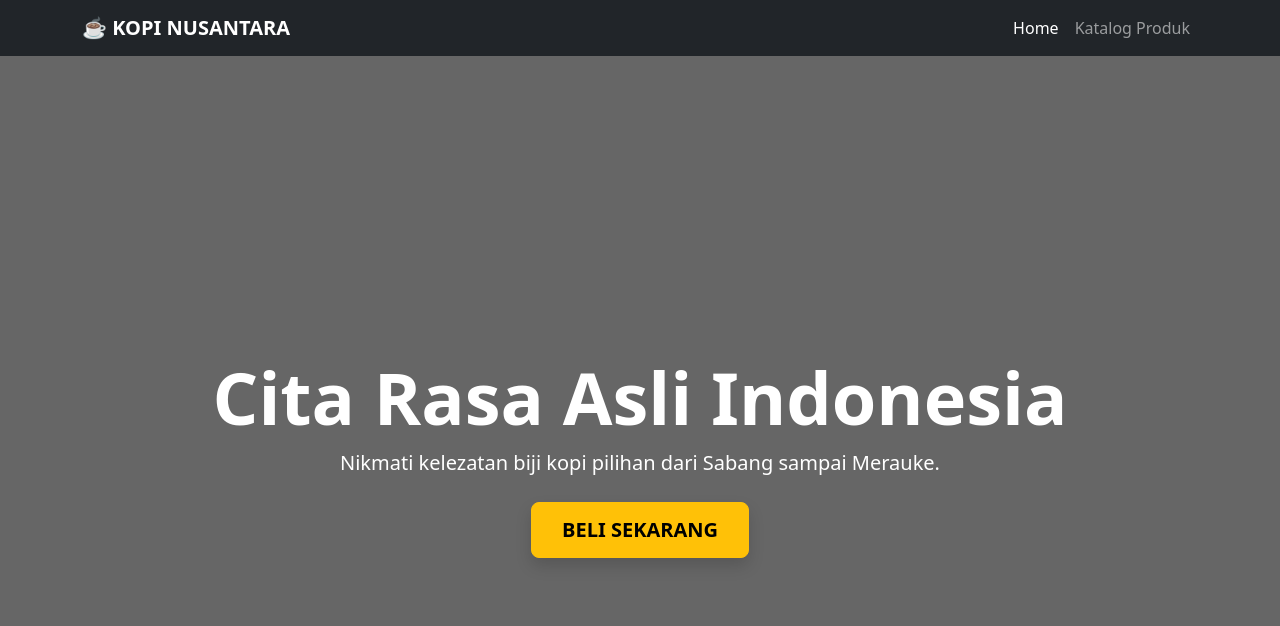
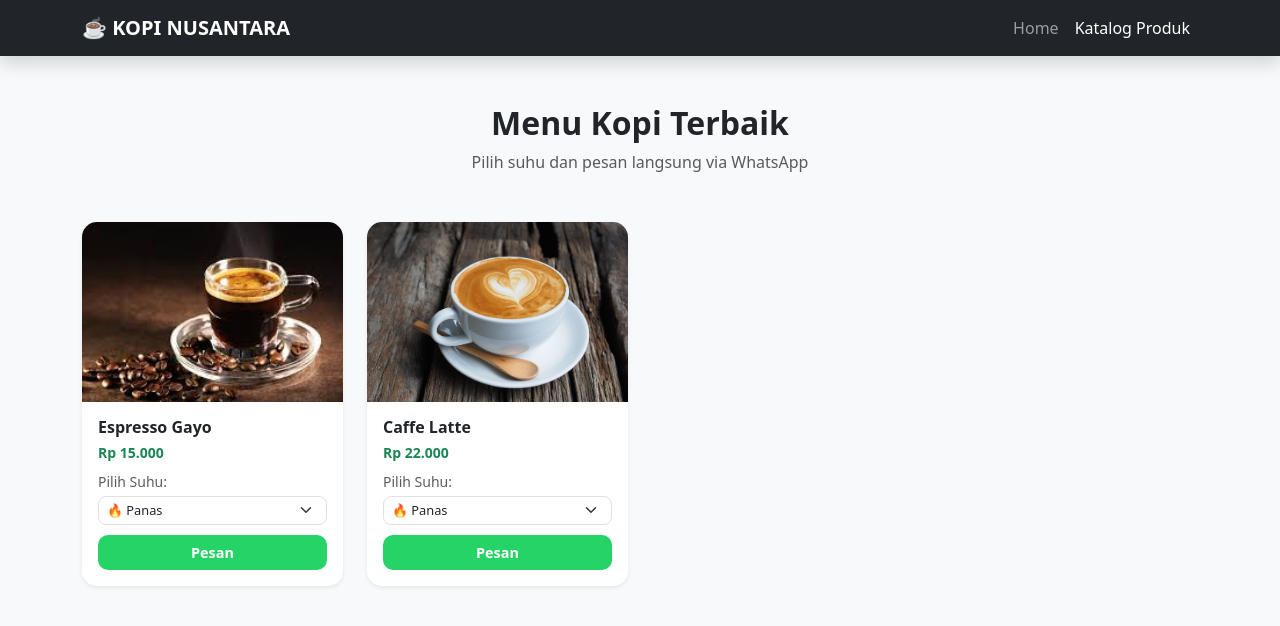
Before and after one commit to WhtTheHel/Tess, a plain HTML site: page index.html in a window 1280 px wide. Drawn offline with nearby package versions, Linux system fonts and the light colour scheme.

Commit message:
Update index.html

```diff
--- a/index.html
+++ b/index.html
@@ -3,26 +3,25 @@
 <head>
     <meta charset="UTF-8">
     <meta name="viewport" content="width=device-width, initial-scale=1.0">
-    <title>Kopi Nusantara | Beranda</title>
+    <title>Katalog Produk - Kopi Nusantara</title>
     <link href="https://cdn.jsdelivr.net/npm/bootstrap@5.3.0/dist/css/bootstrap.min.css" rel="stylesheet">
     <style>
-        .hero {
-            background: linear-gradient(rgba(0,0,0,0.6), rgba(0,0,0,0.6)), url('img/hero-bg.jpg');
-            background-size: cover;
-            background-position: center;
-            height: 100vh;
-            display: flex;
-            align-items: center;
-            justify-content: center;
-            color: white;
-            text-align: center;
-        }
-        .btn-warning { font-weight: bold; padding: 12px 30px; }
+        body { background-color: #f8f9fa; }
+        /* Responsivitas Kartu */
+        .card-produk { border: none; border-radius: 15px; transition: 0.3s; height: 100%; display: flex; flex-direction: column; }
+        .card-produk:hover { transform: translateY(-5px); box-shadow: 0 10px 20px rgba(0,0,0,0.1); }
+        .img-container { height: 180px; overflow: hidden; border-top-left-radius: 15px; border-top-right-radius: 15px; }
+        .img-container img { width: 100%; height: 100%; object-fit: cover; }
+
+        /* Gaya Dropdown & Tombol */
+        .form-select-sm { font-size: 0.8rem; border-radius: 8px; margin-bottom: 10px; }
+        .btn-wa { background-color: #25d366; color: white; font-weight: bold; font-size: 0.9rem; border-radius: 10px; }
+        .btn-wa:hover { background-color: #128c7e; color: white; }
     </style>
 </head>
 <body>
 
-<nav class="navbar navbar-expand-lg navbar-dark bg-dark sticky-top">
+<nav class="navbar navbar-expand-lg navbar-dark bg-dark sticky-top shadow">
     <div class="container">
         <a class="navbar-brand fw-bold" href="index.html">☕ KOPI NUSANTARA</a>
         <button class="navbar-toggler" type="button" data-bs-toggle="collapse" data-bs-target="#navbarNav">
@@ -30,20 +29,77 @@
         </button>
         <div class="collapse navbar-collapse" id="navbarNav">
             <ul class="navbar-nav ms-auto">
-                <li class="nav-item"><a class="nav-link active" href="index.html">Home</a></li>
-                <li class="nav-item"><a class="nav-link" href="produk.html">Katalog Produk</a></li>
+                <li class="nav-item"><a class="nav-link" href="index.html">Home</a></li>
+                <li class="nav-item"><a class="nav-link active" href="produk.html">Katalog Produk</a></li>
             </ul>
         </div>
     </div>
 </nav>
 
-<header class="hero">
-    <div class="container">
-        <h1 class="display-2 fw-bold">Cita Rasa Asli Indonesia</h1>
-        <p class="lead mb-4">Nikmati kelezatan biji kopi pilihan dari Sabang sampai Merauke.</p>
-        <a href="produk.html" class="btn btn-warning btn-lg shadow">BELI SEKARANG</a>
+<div class="container my-5">
+    <div class="text-center mb-5">
+        <h2 class="fw-bold">Menu Kopi Terbaik</h2>
+        <p class="text-muted">Pilih suhu dan pesan langsung via WhatsApp</p>
     </div>
-</header>
+
+    <div class="row g-3 g-md-4">
+
+        <div class="col-6 col-md-4 col-lg-3">
+            <div class="card card-produk shadow-sm">
+                <div class="img-container">
+                    <img src="img/espresso.jpg" alt="Espresso">
+                </div>
+                <div class="card-body p-3 d-flex flex-column">
+                    <h6 class="fw-bold mb-1">Espresso Gayo</h6>
+                    <p class="text-success small fw-bold mb-2">Rp 15.000</p>
+
+                    <label class="small text-muted mb-1">Pilih Suhu:</label>
+                    <select class="form-select form-select-sm" id="temp-espresso">
+                        <option value="Panas">🔥 Panas</option>
+                        <option value="Dingin">❄️ Dingin</option>
+                    </select>
+
+                    <button onclick="pesanKopi('Espresso Gayo', 'temp-espresso')" class="btn btn-wa w-100 mt-auto">Pesan</button>
+                </div>
+            </div>
+        </div>
+
+        <div class="col-6 col-md-4 col-lg-3">
+            <div class="card card-produk shadow-sm">
+                <div class="img-container">
+                    <img src="img/latte.jpg" alt="Latte">
+                </div>
+                <div class="card-body p-3 d-flex flex-column">
+                    <h6 class="fw-bold mb-1">Caffe Latte</h6>
+                    <p class="text-success small fw-bold mb-2">Rp 22.000</p>
+
+                    <label class="small text-muted mb-1">Pilih Suhu:</label>
+                    <select class="form-select form-select-sm" id="temp-latte">
+                        <option value="Panas">🔥 Panas</option>
+                        <option value="Dingin">❄️ Dingin</option>
+                    </select>
+
+                    <button onclick="pesanKopi('Caffe Latte', 'temp-latte')" class="btn btn-wa w-100 mt-auto">Pesan</button>
+                </div>
+            </div>
+        </div>
+
+    </div>
+</div>
+
+<script>
+    function pesanKopi(namaProduk, idSelect) {
+        // Mengambil pilihan suhu dari dropdown
+        var suhu = document.getElementById(idSelect).value;
+        var nomorWA = "628123456789"; // Ganti dengan nomor WA Anda
+
+        // Membuat pesan otomatis
+        var pesan = "Halo Admin, saya ingin pesan " + namaProduk + " (" + suhu + ")";
+
+        // Mengarahkan ke WhatsApp
+        window.open("https://wa.me/" + nomorWA + "?text=" + encodeURIComponent(pesan), '_blank');
+    }
+</script>
 
 <script src="https://cdn.jsdelivr.net/npm/bootstrap@5.3.0/dist/js/bootstrap.bundle.min.js"></script>
 </body>
```
